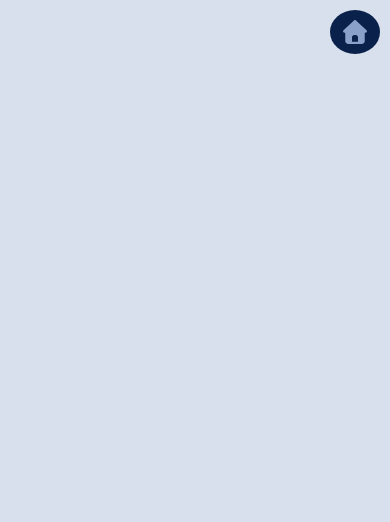
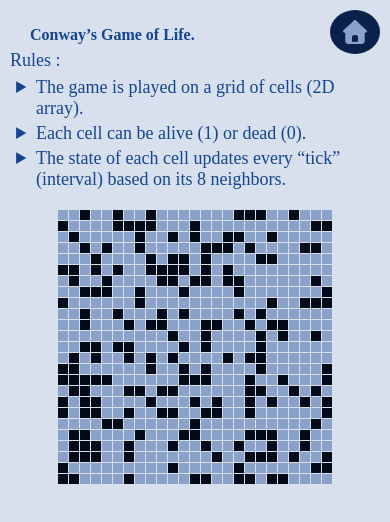
Before and after one commit to ThrishikK/DS-REACT, a React (Vite) app: page /conways-game-of-life in a window 390 px wide. Before the commit this address had no page. Shown: the top 522 px of the page. Built offline with nearby package versions, Linux system fonts and the light colour scheme.

Commit message:
Boiler plate for Conways game of life

```diff
--- /dev/null
+++ b/src/Algorithms/Miscellaneous/ConwaysGameOfLife/ConwaysGameOfLife.css
@@ -0,0 +1,64 @@
+.conways-game-of-life-container {
+  padding: 1rem;
+}
+
+.conways-heading {
+  margin: 0.6rem 2rem;
+}
+
+.conways-heading + p {
+  font-size: 1.8rem;
+}
+
+.conways-ul-container {
+  display: flex;
+  flex-direction: column;
+  gap: 0.4rem;
+  margin: 0.6rem;
+  font-size: 1.8rem;
+  padding: 0 2rem;
+  list-style-type: disclosure-closed;
+}
+
+.grid-container {
+  margin: 2rem;
+  display: grid;
+  grid-template-columns: repeat(25, 2rem);
+  grid-template-rows: repeat(25, 2rem);
+  justify-content: center;
+  align-content: center;
+  gap: 0.2rem;
+}
+
+.conways-box {
+  width: 2rem;
+  height: 2rem;
+  background-color: var(--primary-color-shade-half);
+  /* margin: 0.2rem; */
+}
+
+@media (max-width: 40.625em) {
+  .grid-container {
+    grid-template-columns: repeat(25, 1.5rem);
+    grid-template-rows: repeat(25, 1.5rem);
+    gap: 0.1rem;
+  }
+
+  .conways-box {
+    width: 1.5rem;
+    height: 1.5rem;
+  }
+}
+
+@media (max-width: 28.125em) {
+  .grid-container {
+    grid-template-columns: repeat(25, 1rem);
+    grid-template-rows: repeat(25, 1rem);
+    gap: 0.1rem;
+  }
+
+  .conways-box {
+    width: 1rem;
+    height: 1rem;
+  }
+}
--- /dev/null
+++ b/src/Algorithms/Miscellaneous/ConwaysGameOfLife/ConwaysGameOfLife.jsx
@@ -0,0 +1,50 @@
+import { useState } from "react";
+import "./ConwaysGameOfLife.css";
+
+const numRows = 25;
+const numCols = 25;
+
+function ConwaysGameOfLife() {
+  const [grid, setGrid] = useState(() =>
+    Array.from({ length: numRows }, () =>
+      Array.from({ length: numCols }, () => (Math.random() > 0.7 ? 1 : 0))
+    )
+  );
+  return (
+    <div className="conways-game-of-life-container">
+      <h1 className="conways-heading">Conway’s Game of Life.</h1>
+      <p>Rules : </p>
+      <ul className="conways-ul-container">
+        <li>The game is played on a grid of cells (2D array).</li>
+        <li>Each cell can be alive (1) or dead (0).</li>
+        <li>
+          The state of each cell updates every “tick” (interval) based on its 8
+          neighbors.
+        </li>
+      </ul>
+      {/* GAME OF LIFE CONTAINER */}
+      <div className="grid-container">
+        {grid.map(function (eachRow, i) {
+          // console.log(eachRow);
+          return eachRow.map(function (cell, j) {
+            // console.log(cell);
+            return (
+              <div
+                className="conways-box"
+                key={`${i + 1}-${j + 1}`}
+                style={{
+                  backgroundColor:
+                    cell === 1
+                      ? "var(--primary-color-shade)"
+                      : "var(--primary-color-tint-half)",
+                }}
+              ></div>
+            );
+          });
+        })}
+      </div>
+    </div>
+  );
+}
+
+export default ConwaysGameOfLife;
--- a/src/App/App.jsx
+++ b/src/App/App.jsx
@@ -6,6 +6,7 @@ import HomeIcon from "../HomeIcon/HomeIcon.jsx";
 import BinarySearch from "../Algorithms/DivideAndConquer/BinarySerach/BinarySearch.jsx";
 import ImageRebuild from "../Algorithms/DivideAndConquer/ImageRebuild/ImageRebuild.jsx";
 import CollatzLineChart from "../Algorithms/Miscellaneous/Collatz/Collatz.jsx";
+import ConwaysGameOfLife from "../Algorithms/Miscellaneous/ConwaysGameOfLife/ConwaysGameOfLife.jsx";
 import WordsInWindow from "../Algorithms/SlidingWindow/WordsInWindow/WordsInWindow.jsx";
 import "./App.css";
 
@@ -23,10 +24,10 @@ function App() {
           <Route path="/image-rebuild" element={<ImageRebuild />} />
           <Route path="/collatz" element={<CollatzLineChart />} />
           <Route path="/word-in-window" element={<WordsInWindow />} />
+          <Route path="/conways-game-of-life" element={<ConwaysGameOfLife />} />
         </Routes>
       </main>
     </BrowserRouter>
   );
 }
-
 export default App;
--- a/src/Home/Home.jsx
+++ b/src/Home/Home.jsx
@@ -40,6 +40,9 @@ export default function Home() {
           <li>
             <NavLink to="/collatz">Collatz sequence</NavLink>
           </li>
+          <li>
+            <NavLink to="/conways-game-of-life">Conway's Game of Life</NavLink>
+          </li>
         </ul>
       </div>
     </div>
```
